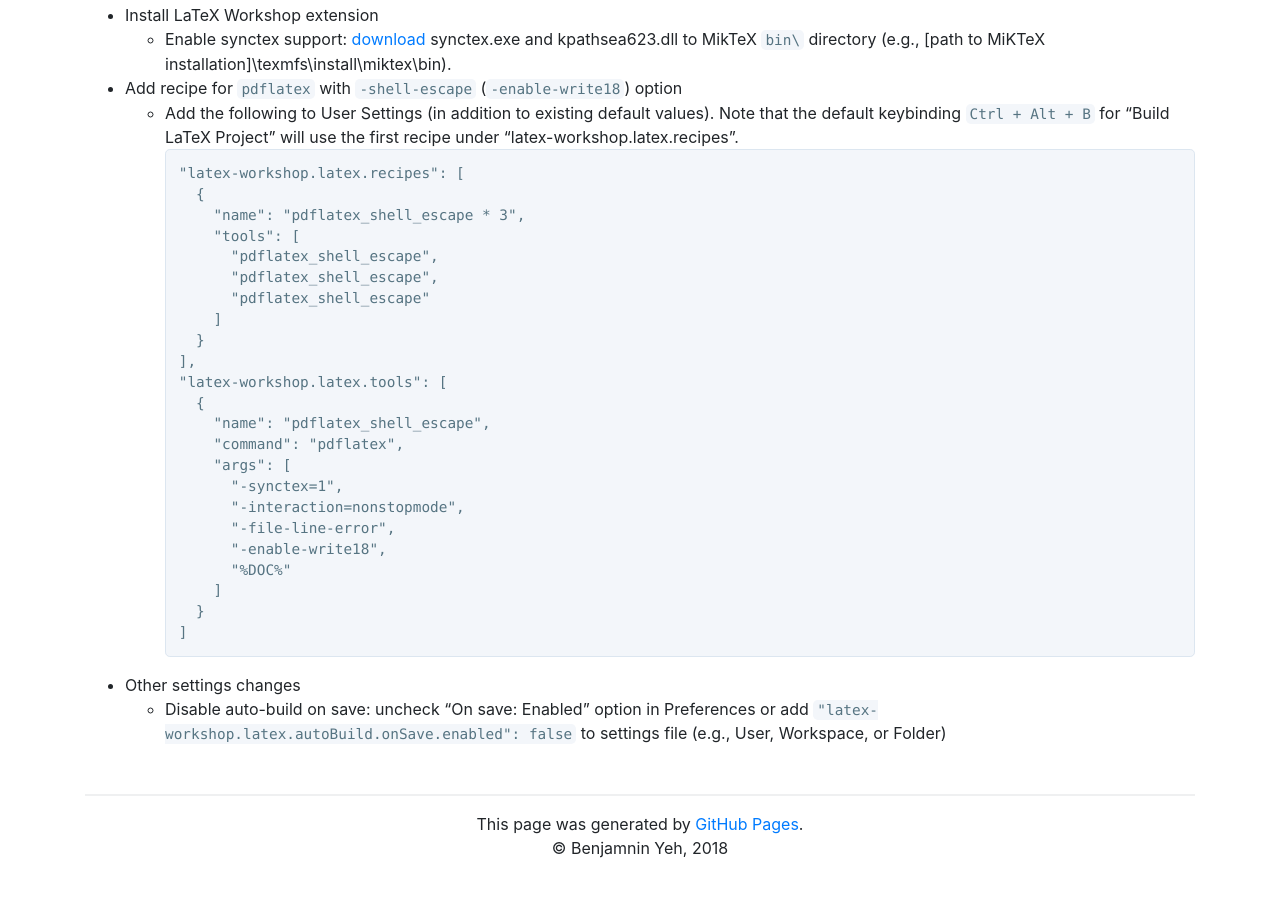
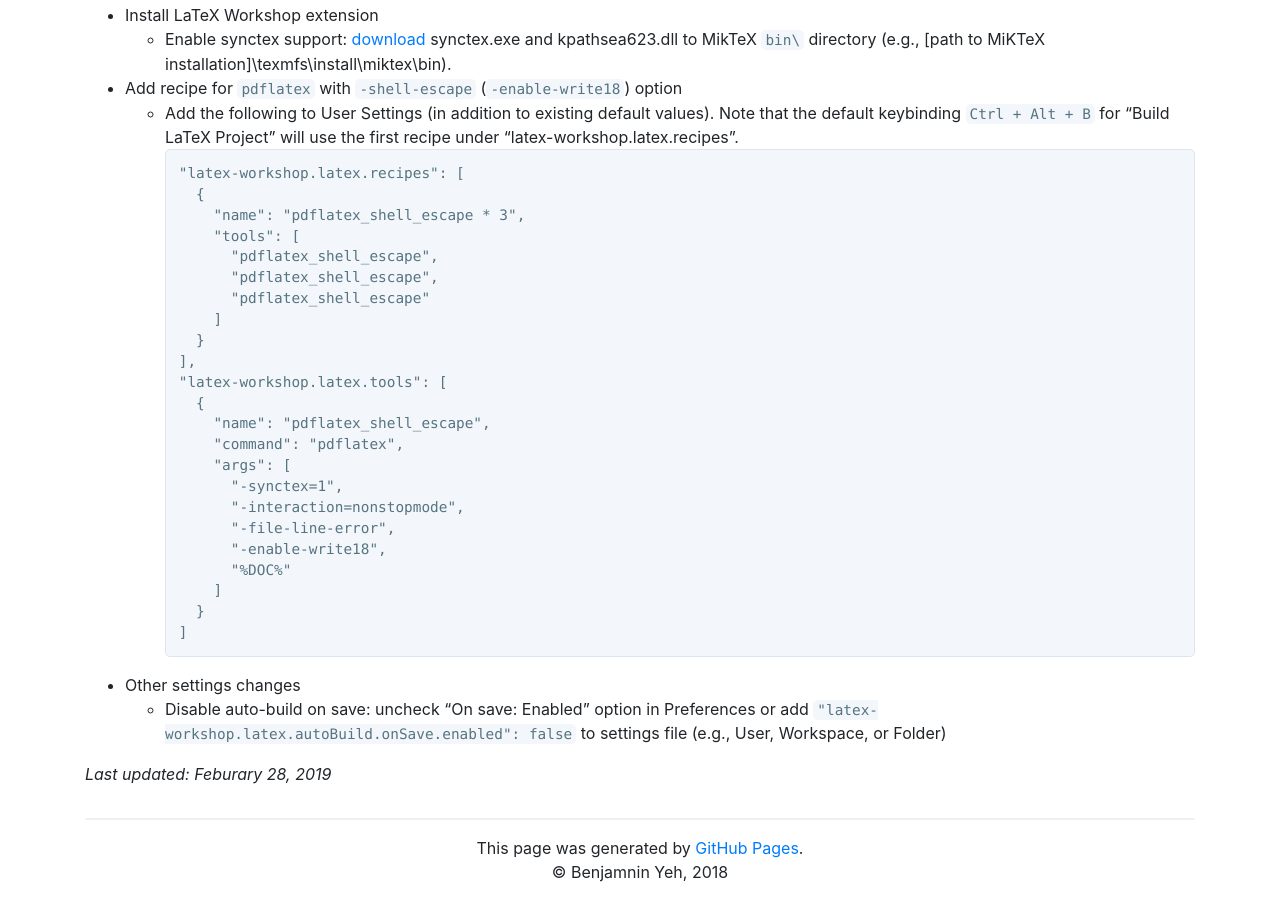
Before and after one commit to bentyeh/bentyeh.github.io, a Jekyll site: the page built from _posts/2018-11-05-vscode.md, in a window 1280 px wide and 900 px high, scrolled down 1604 px. Built offline with Jekyll 4.4.1, drawn with Linux system fonts in a browser that asks for light colours; before the commit the page ends 2480 px from its top, so only the background shows below that.

Commit message:
Add 'Last updated: <date>' to post layout (and to current posts)

```diff
--- a/_layouts/post.html
+++ b/_layouts/post.html
@@ -3,3 +3,5 @@ layout: default
 ---
 
 {{ content }}
+
+<i>Last updated: {{ page.last_updated }}</i>
--- a/_posts/2018-11-05-vscode.md
+++ b/_posts/2018-11-05-vscode.md
@@ -4,6 +4,7 @@ layout: post
 use_code: true
 use_toc: true
 excerpt: Visual Studio Code is a powerful IDE, but configuring it can be challenging. I present an overview of how VSCode manages settings and my personal setup on a Windows 10 machine.
+last_updated: Feburary 28, 2019
 ---
 
 Table of Contents
```
Also changed, not shown: _posts/2017-08-03-first-post.md (+1 -0 lines).
